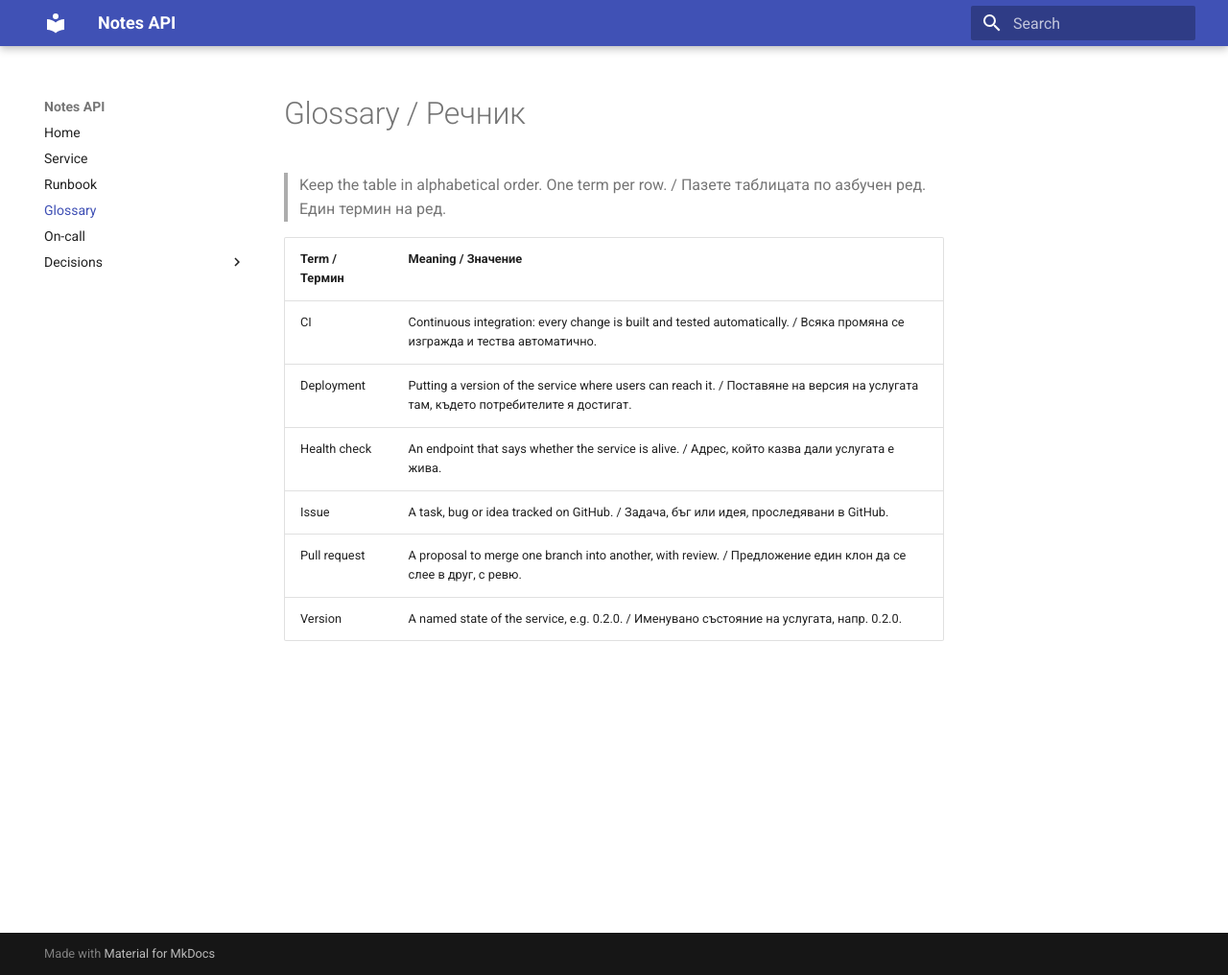
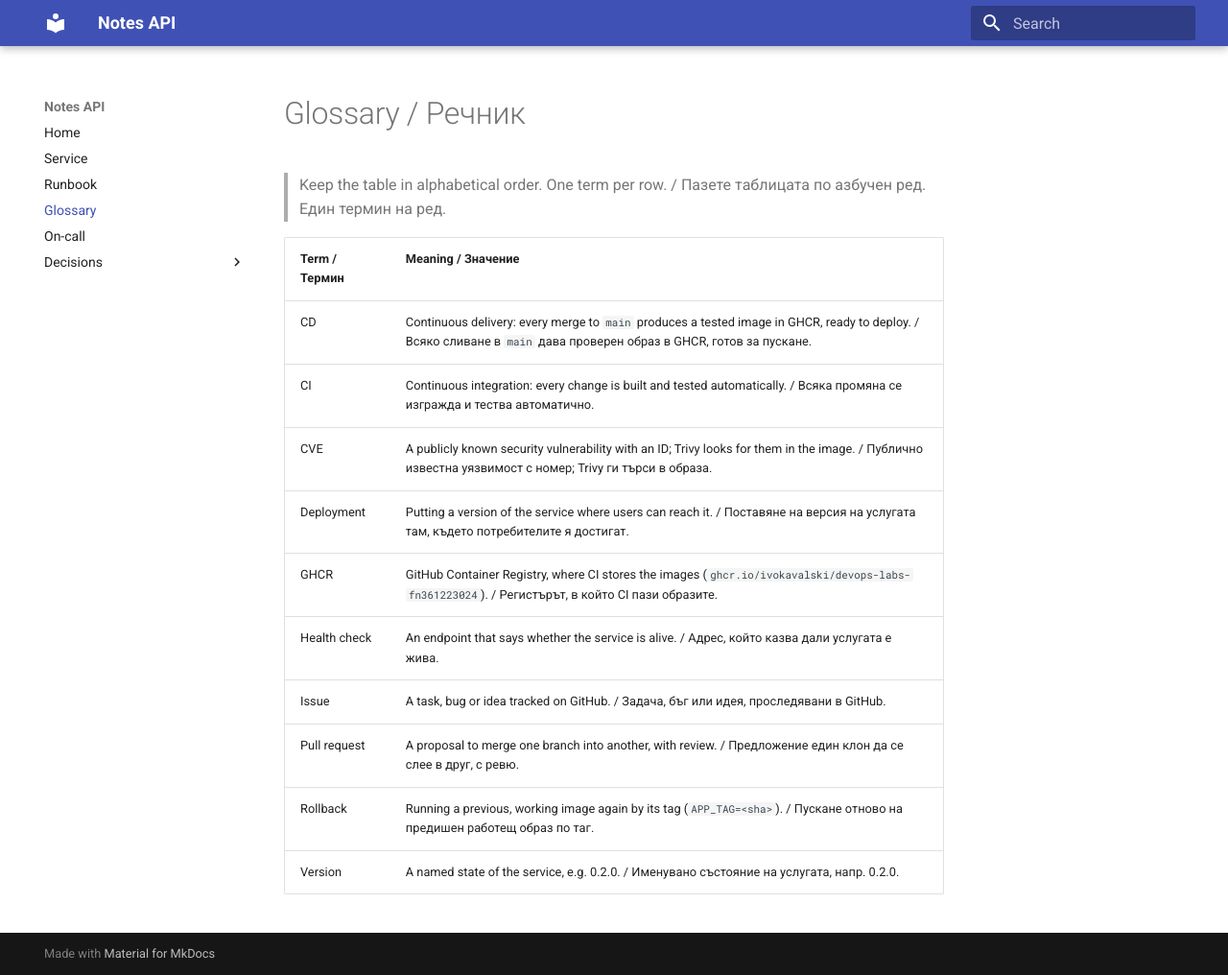
Before and after one commit to ivokavalski/devops-labs-fn361223024, an MkDocs documentation site: the page built from docs/glossary.md, in a window 1280 px wide and 1016 px high. Shown: the whole window at 96% size. Built offline with MkDocs 1.6.1 and Material for MkDocs 9.7.7, drawn with Linux system fonts in a browser that asks for light colours.

Commit message:
docs: add CD, CVE, GHCR, rollback to glossary

```diff
--- a/docs/glossary.md
+++ b/docs/glossary.md
@@ -4,9 +4,13 @@
 
 | Term / Термин | Meaning / Значение |
 |---|---|
+| CD | Continuous delivery: every merge to `main` produces a tested image in GHCR, ready to deploy. / Всяко сливане в `main` дава проверен образ в GHCR, готов за пускане. |
 | CI | Continuous integration: every change is built and tested automatically. / Всяка промяна се изгражда и тества автоматично. |
+| CVE | A publicly known security vulnerability with an ID; Trivy looks for them in the image. / Публично известна уязвимост с номер; Trivy ги търси в образа. |
 | Deployment | Putting a version of the service where users can reach it. / Поставяне на версия на услугата там, където потребителите я достигат. |
+| GHCR | GitHub Container Registry, where CI stores the images (`ghcr.io/ivokavalski/devops-labs-fn361223024`). / Регистърът, в който CI пази образите. |
 | Health check | An endpoint that says whether the service is alive. / Адрес, който казва дали услугата е жива. |
 | Issue | A task, bug or idea tracked on GitHub. / Задача, бъг или идея, проследявани в GitHub. |
 | Pull request | A proposal to merge one branch into another, with review. / Предложение един клон да се слее в друг, с ревю. |
+| Rollback | Running a previous, working image again by its tag (`APP_TAG=<sha>`). / Пускане отново на предишен работещ образ по таг. |
 | Version | A named state of the service, e.g. 0.2.0. / Именувано състояние на услугата, напр. 0.2.0. |
```
